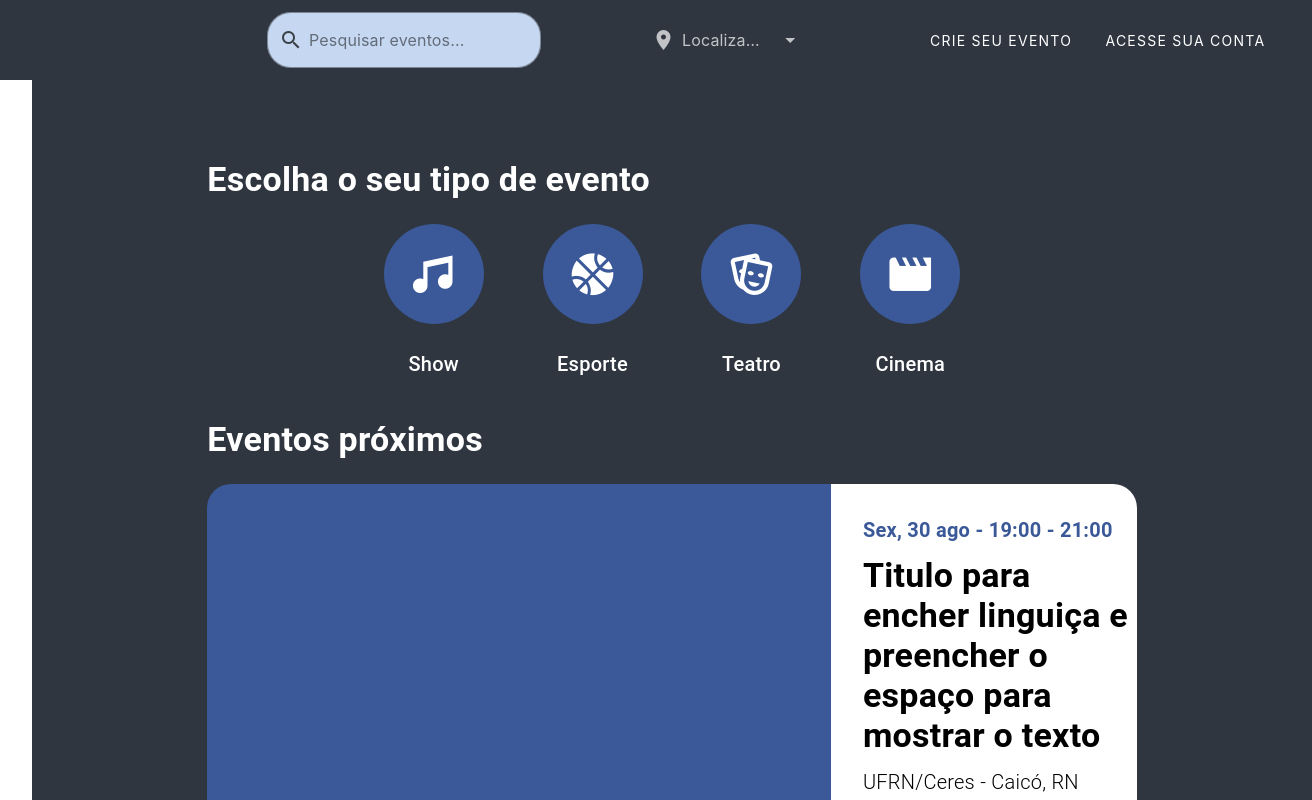
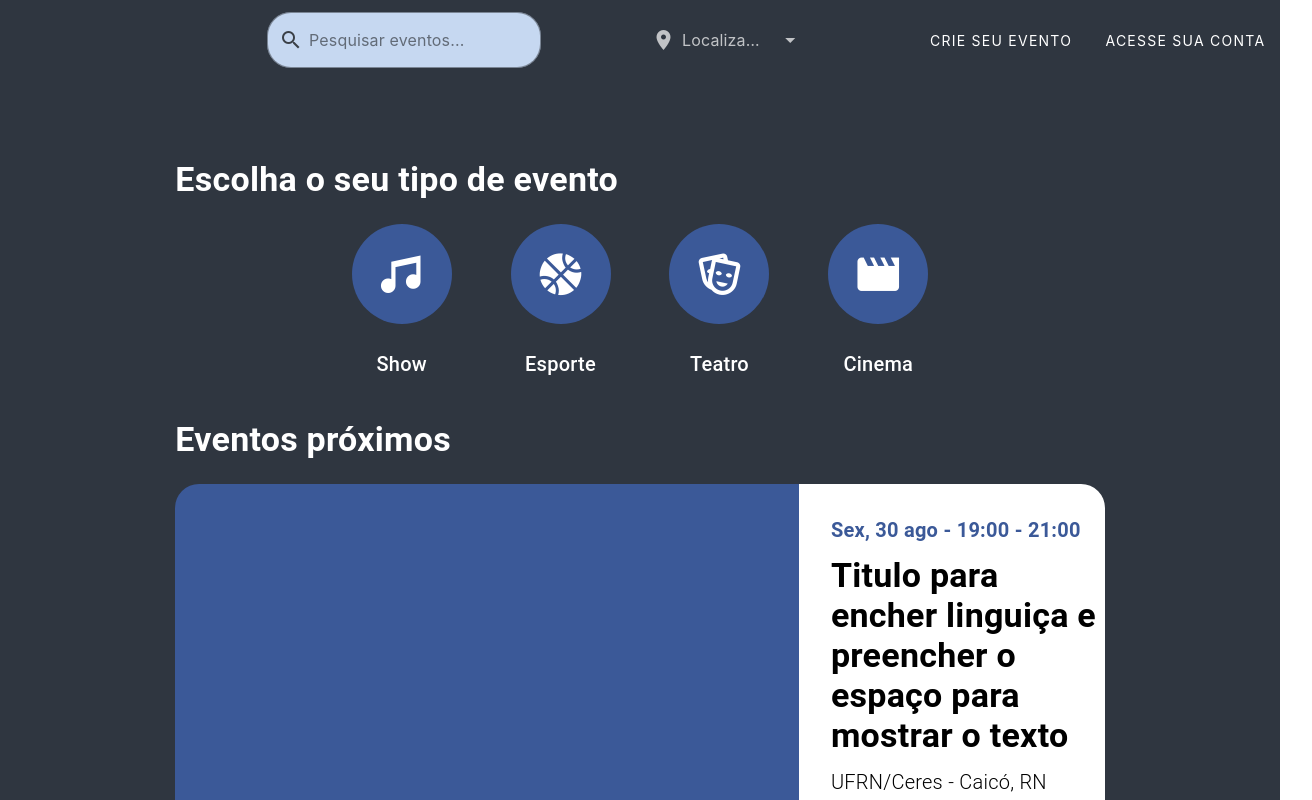
Before and after one commit to tallysdev/eventSync, a Vue app in the folder frontend/eventsync_front/: page / in a window 1280 px wide. Shown: the whole page, 1312 px wide, since content can reach past the window. Built offline with nearby package versions, Linux system fonts and the light colour scheme.

Commit message:
refactor: update base css #40

```diff
--- a/frontend/eventsync_front/src/assets/main.css
+++ b/frontend/eventsync_front/src/assets/main.css
@@ -1,11 +1,12 @@
 @import './base.css';
 
 #app {
-  max-width: 1280px;
-  margin: 0 auto;
-  padding: 2rem;
+  min-width: 100vw;
+  min-height: 100vh;
   font-weight: normal;
+  background-color: #2F3640;
 }
+
 
 a,
 .green {
@@ -30,6 +31,5 @@ a,
   #app {
     display: grid;
     grid-template-columns: 1fr 1fr;
-    padding: 0 2rem;
   }
 }
```
